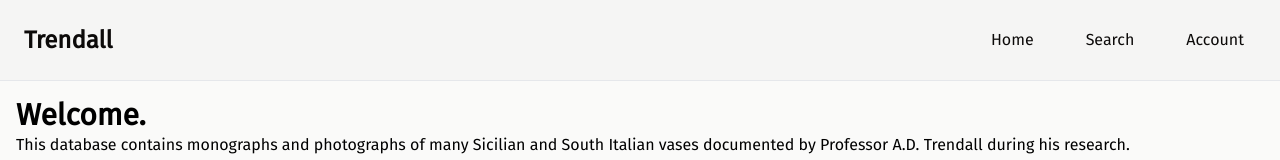
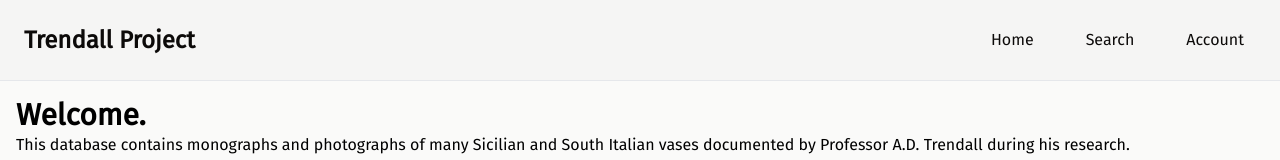
Before and after one commit to Puppercino/trendall, a Next.js app: page / in a window 1280 px wide. Shown: the top 160 px of the page. Built offline with nearby package versions, Linux system fonts and the light colour scheme.

Commit message:
Make navbar structure clearer.

```diff
--- a/src/app/components/Navbar.jsx
+++ b/src/app/components/Navbar.jsx
@@ -1,12 +1,17 @@
+"use client";
 import {NavLink} from "@/app/components/NavLink";
 
 export function Navbar() {
     return (
-        <nav className="border-stone-150 flex justify-center gap-5 border-b bg-stone-100 p-5 text-stone-950">
-            <h1 className="grow p-1 text-2xl font-bold text-stone-950">Trendall</h1>
-            <NavLink href="/">Home</NavLink>
-            <NavLink href="/search">Search</NavLink>
-            <NavLink href="/user">Account</NavLink>
+        <nav className="border-stone-150 flex justify-between border-b bg-stone-100 text-stone-950">
+            <div className="p-6">
+                <h1 className="grow text-2xl font-bold text-stone-950">Trendall Project</h1>
+            </div>
+            <div className="flex justify-center gap-5 p-5">
+                <NavLink href="/">Home</NavLink>
+                <NavLink href="/search">Search</NavLink>
+                <NavLink href="/user">Account</NavLink>
+            </div>
         </nav>
     )
 }
```
